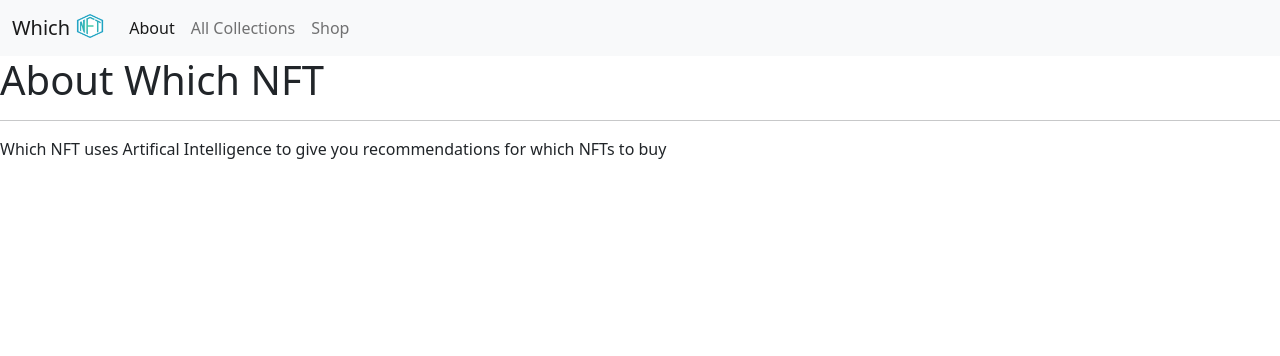
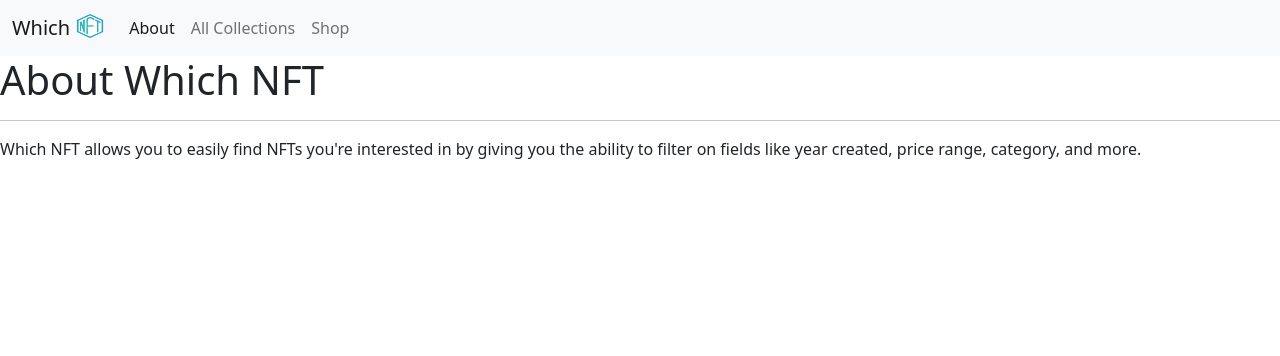
Before and after one commit to renemarcelo/whichnft, a Django app: page /about/ in a window 1280 px wide. Shown: the top 356 px of the page. Run offline with Django 3.2, Linux system fonts and the light colour scheme.

Commit message:
updates about section

```diff
--- a/main_app/templates/about.html
+++ b/main_app/templates/about.html
@@ -5,7 +5,7 @@
 <h1>About Which NFT</h1>
 <hr>
 <p>
-    Which NFT uses Artifical Intelligence to give you recommendations for which NFTs to buy
+    Which NFT allows you to easily find NFTs you're interested in by giving you the ability to filter on fields like year created, price range, category, and more.
 </p>
 
 {% endblock content %}
```
Also changed, not shown: 1 other file.
